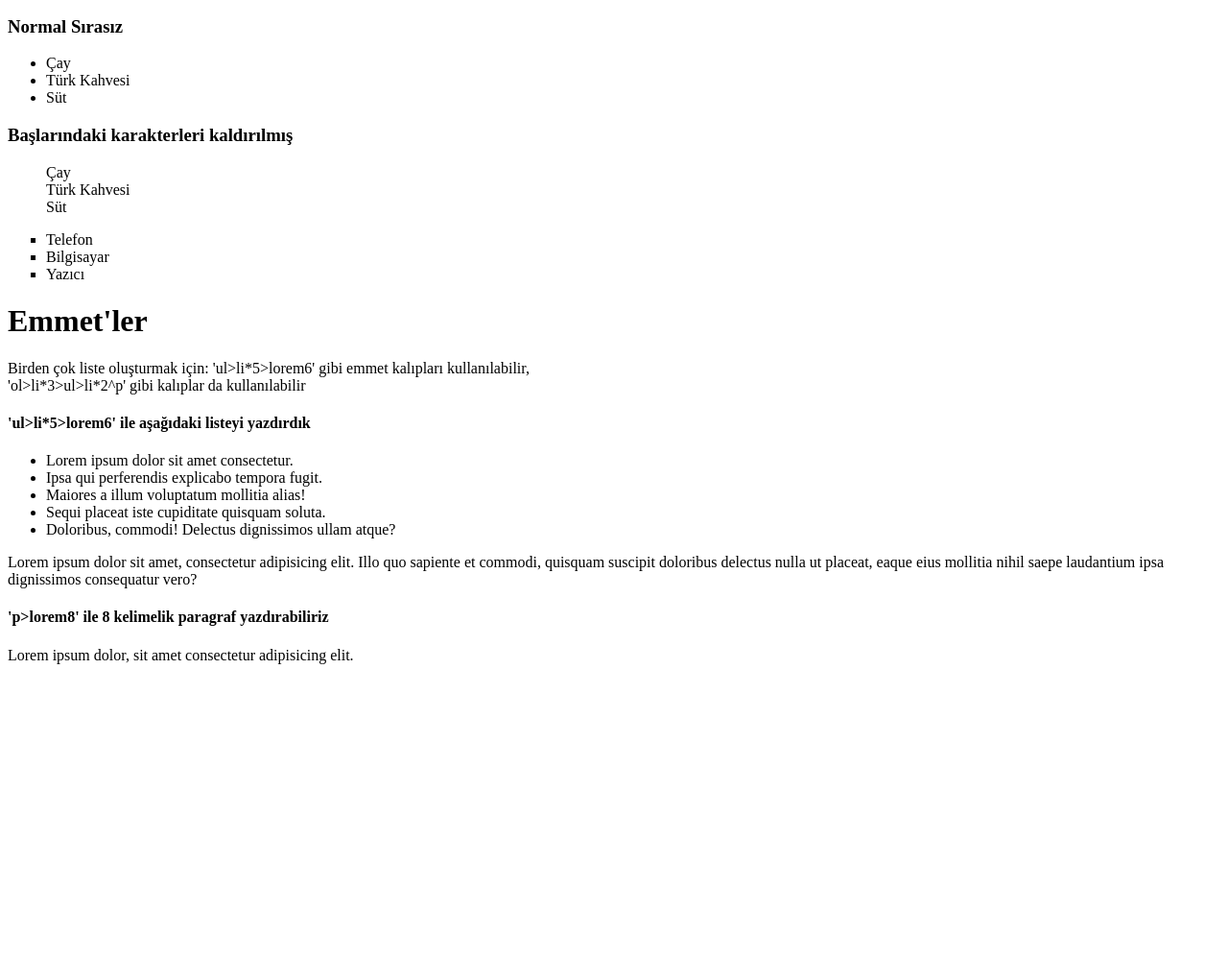
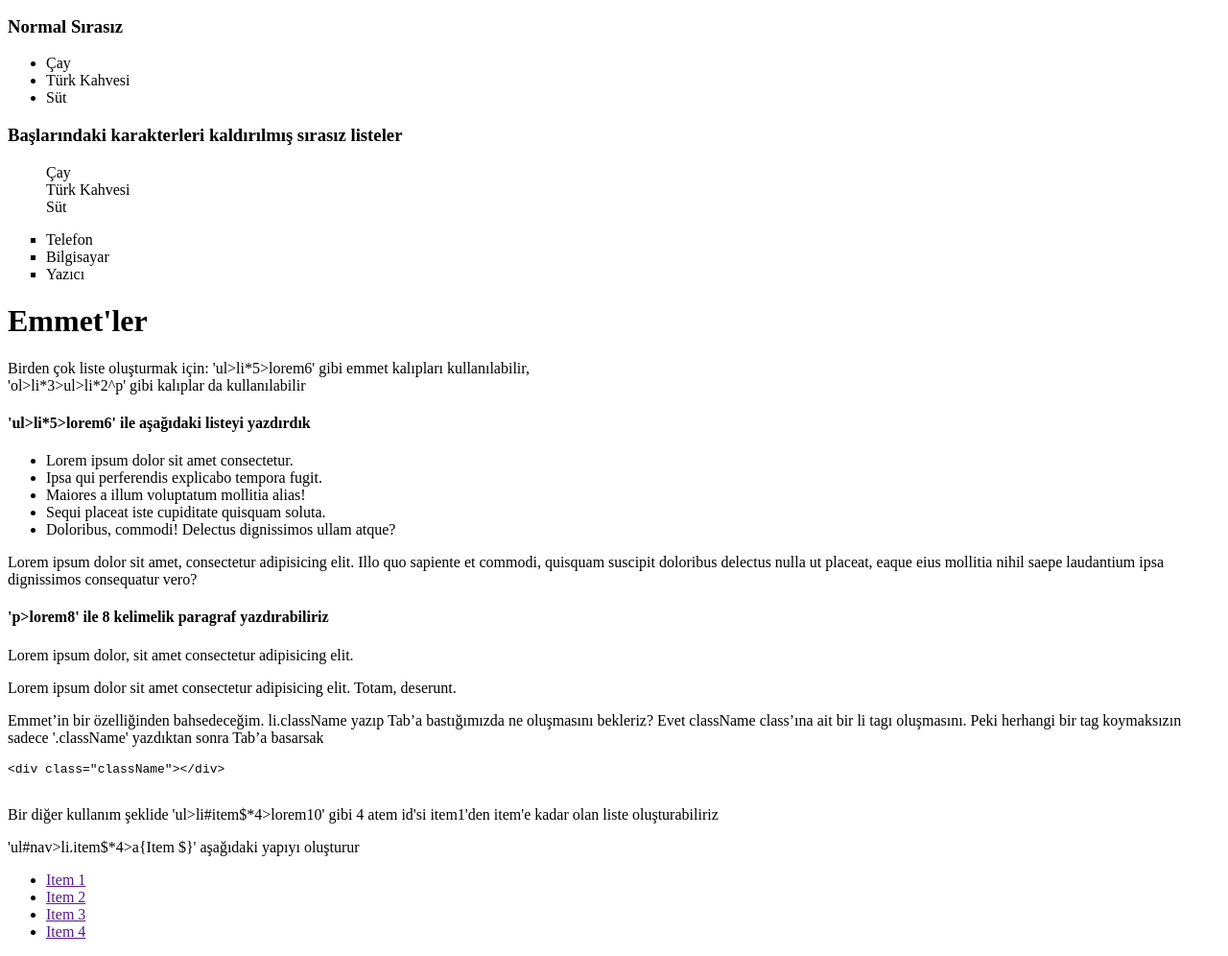
Before and after one commit to ulutas/htmlCourse, a plain HTML site: page Ders Notları/index.html in a window 1280 px wide. Shown: the part 405-1401 px from the top of the page at 96% size. Before the commit the page ends 1113 px from the top, so only its background shows below. Drawn offline with Linux system fonts and the light colour scheme.

Commit message:
Ders Notları dosyası oluşturuldu

```diff
--- a/Ders Notları/index.html
+++ b/Ders Notları/index.html
@@ -16,12 +16,14 @@
         <li>Tereyağı rengi sarı yada beyaz olabilir</li>
     </ol>
 
-    <ol type="I">   <li>Javascript</li>
+    <ol type="I">
+        <li>Javascript</li>
         <li>C#</li>
         <li>Php</li>
     </ol>
 
-    <ol type="A">   <li>Javascript</li>
+    <ol type="A">
+        <li>Javascript</li>
         <li>C#</li>
         <li>Php</li>
     </ol>
@@ -29,18 +31,21 @@
     <h2>Sırasız Listeler</h2>
 
     <h3>Normal Sırasız</h3>
-    <ul>   <li>Çay</li>
+    <ul>
+        <li>Çay</li>
         <li>Türk Kahvesi</li>
         <li>Süt</li>
     </ul>
 
-    <h3>Başlarındaki karakterleri kaldırılmış</h3>
-    <ul style="list-style-type:none">   <li>Çay</li>
+    <h3>Başlarındaki karakterleri kaldırılmış sırasız listeler</h3>
+    <ul style="list-style-type:none">
+        <li>Çay</li>
         <li>Türk Kahvesi</li>
         <li>Süt</li>
     </ul>
 
-    <ul style="list-style-type:square">   <li>Telefon</li>
+    <ul style="list-style-type:square">
+        <li>Telefon</li>
         <li>Bilgisayar</li>
         <li>Yazıcı</li>
     </ul>
@@ -63,5 +68,19 @@
     <!--p>lorem8 8 kelimelik paragraf yazdırdık-->
     <h4>'p>lorem8' ile 8 kelimelik paragraf yazdırabiliriz</h4>
     <p>Lorem ipsum dolor, sit amet consectetur adipisicing elit.</p>
+    <p>Lorem ipsum dolor sit amet consectetur adipisicing elit. Totam, deserunt.</p>
+    <p>Emmet’in bir özelliğinden bahsedeceğim. li.className yazıp Tab’a bastığımızda ne oluşmasını bekleriz?
+    Evet className class’ına ait bir li tagı oluşmasını. Peki herhangi bir tag koymaksızın sadece '.className' yazdıktan sonra Tab’a basarsak
+    </p>
+    <pre class="ql-syntax" spellcheck="false">&lt;<span class="hljs-keyword">div</span> <span class="hljs-built_in">class</span>=<span class="hljs-string">"className"</span>&gt;&lt;/<span class="hljs-keyword">div</span>&gt;
+    </pre>
+    <p>Bir diğer kullanım şeklide 'ul>li#item$*4>lorem10' gibi 4 atem id'si item1'den item'e kadar olan liste oluşturabiliriz</p>
+    <p>'ul#nav>li.item$*4>a{Item $}' aşağıdaki yapıyı oluşturur</p>
+    <ul id="nav">
+        <li class="item1"><a href="">Item 1</a></li>
+        <li class="item2"><a href="">Item 2</a></li>
+        <li class="item3"><a href="">Item 3</a></li>
+        <li class="item4"><a href="">Item 4</a></li>
+    </ul>
 </body>
 </html>
```
